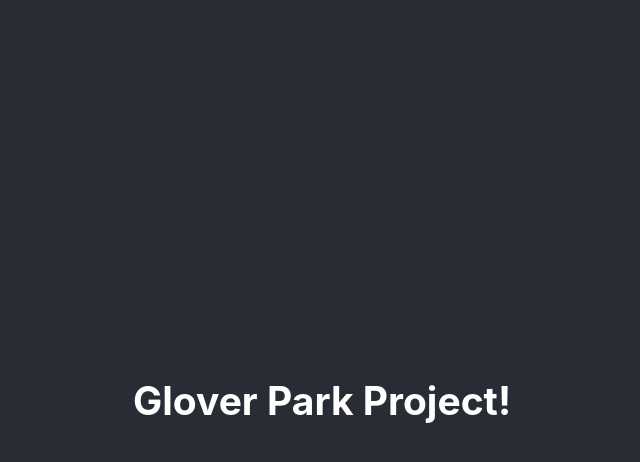
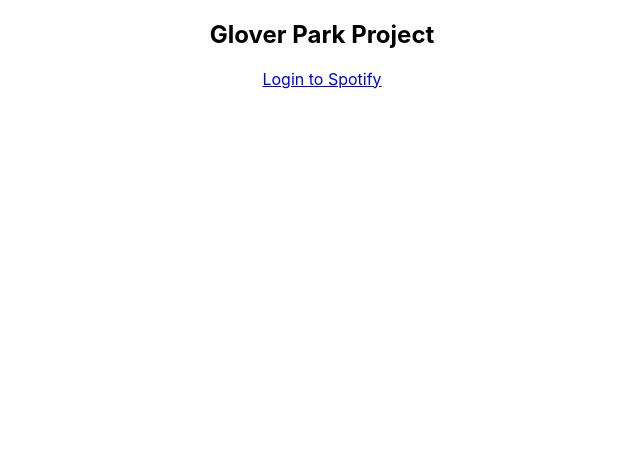
Before and after one commit to phiniezyc/Glover-Park-Project, a React (Create React App) app in the folder client/: page / in a window 1280 px wide. Shown: the top 462 px of the page, without its empty margins (318-958 px from the left). Built offline with nearby package versions, Linux system fonts and the light colour scheme.

Commit message:
Refactor client using BrowserRouter for individual page views

```diff
--- a/client/src/App.js
+++ b/client/src/App.js
@@ -1,13 +1,24 @@
 import React, { Component } from 'react';
+
+import {BrowserRouter, Route, Switch} from 'react-router-dom';
+import IndexPage from './pages/index.js';
+import SpotifyLoggedIn from './pages/spotifyLoggedIn';
+
 import './App.css';
+
 
 class App extends Component {
   render() {
     return (
       <div className="App">
-        <header className="App-header">
-          <h2>Glover Park Project!</h2>
-        </header>
+        <BrowserRouter>
+          <div>
+            <Switch>
+              <Route exact path='/' component={IndexPage}/>
+              <Route exact path='/spotifyLoggedIn' component={SpotifyLoggedIn}/>
+            </Switch>
+          </div>
+        </BrowserRouter>
       </div>
     );
   }
--- /dev/null
+++ b/client/src/pages/index.js
@@ -0,0 +1,12 @@
+import React from 'react';
+
+const Greeting = () => (
+    <React.Fragment>
+        <header>
+            <h2>Glover Park Project</h2>
+            <a href='http://localhost:3001/api/spotify/login'> Login to Spotify </a>
+        </header>
+    </React.Fragment>
+);
+
+export default Greeting;
--- /dev/null
+++ b/client/src/pages/spotifyLoggedIn.js
@@ -0,0 +1,11 @@
+import React from 'react';
+
+const spotifyLoggedIn = () => (
+    <React.Fragment>
+        <header>
+            <h2>We got your spotify</h2>
+        </header>
+    </React.Fragment>
+);
+
+export default spotifyLoggedIn;
```
